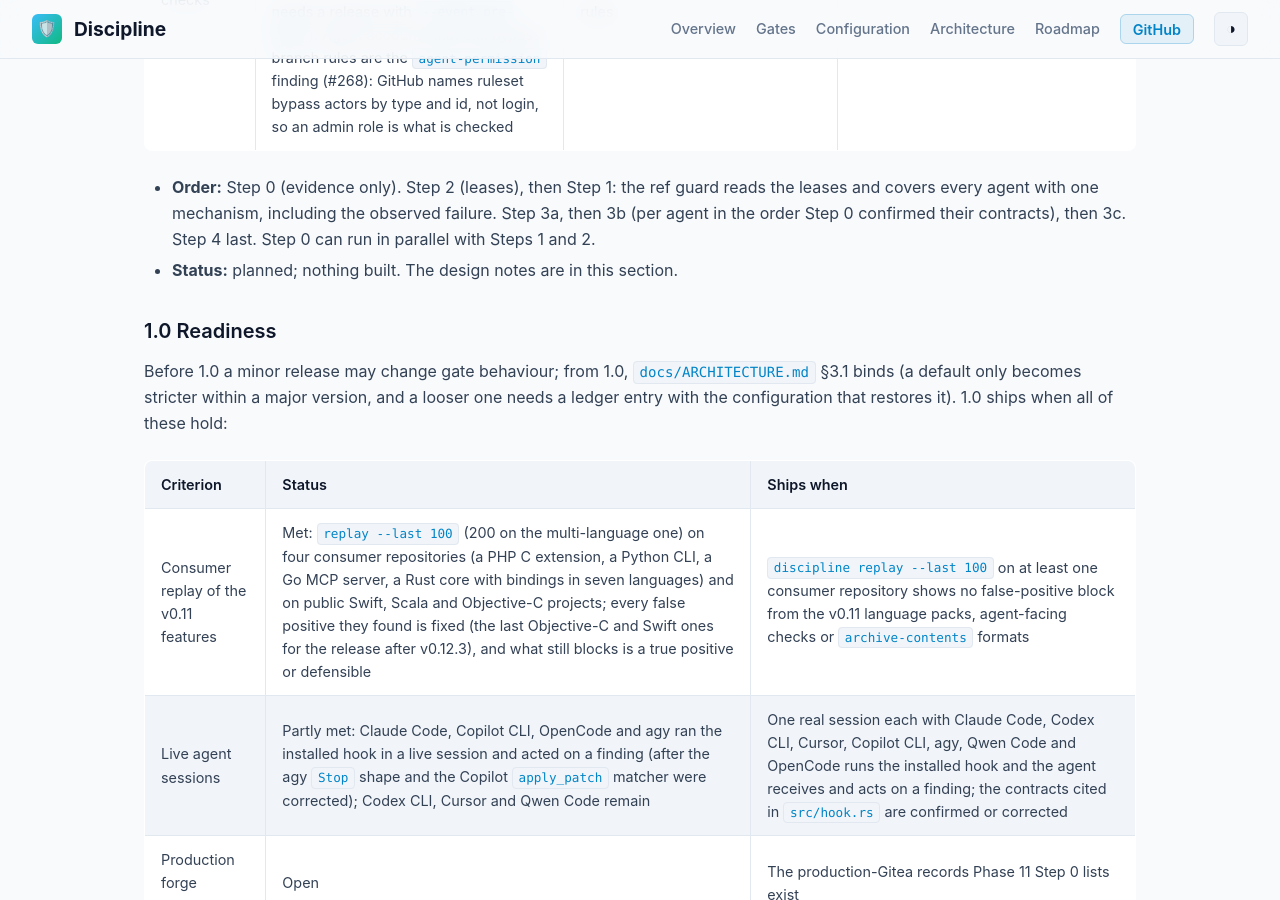
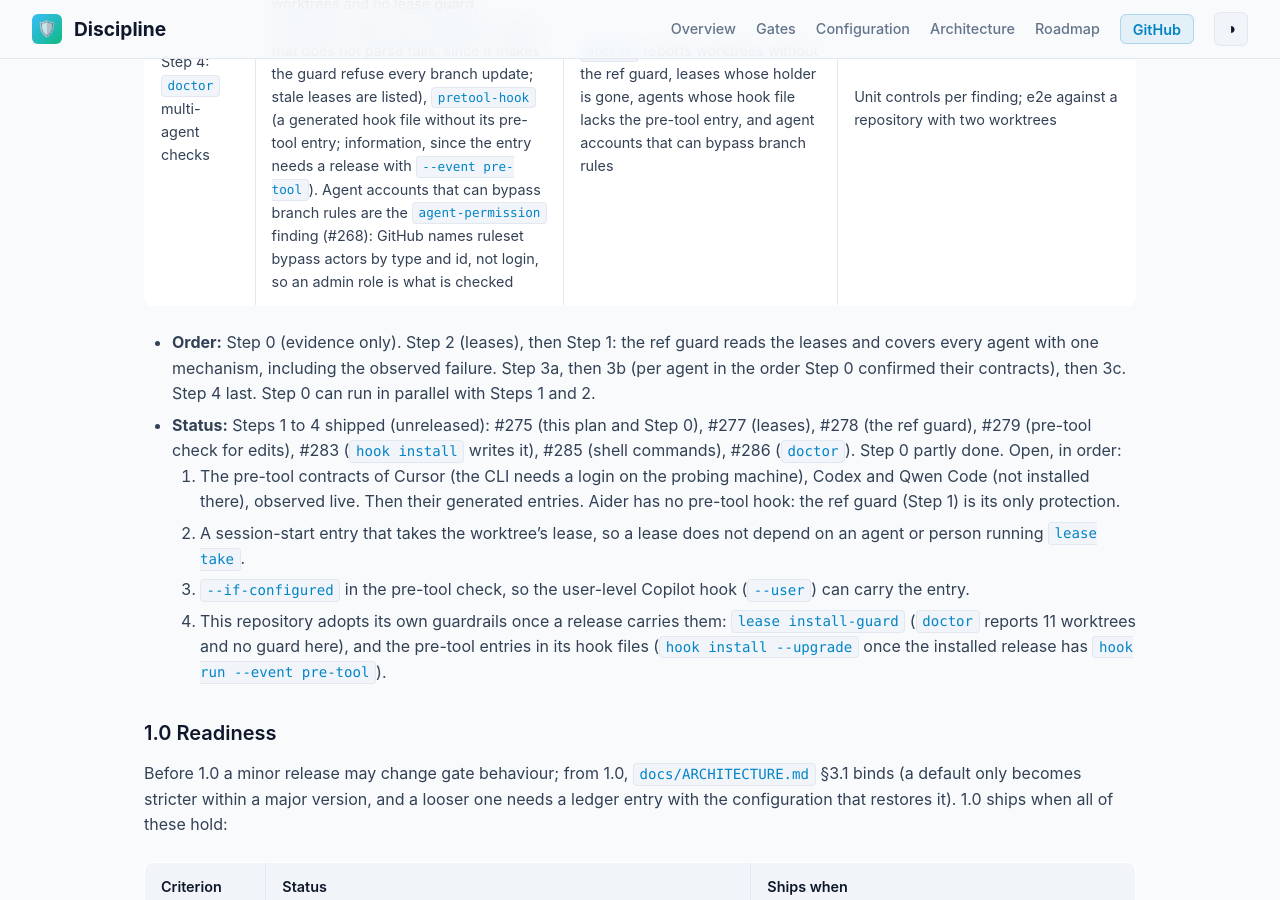
Before and after one commit to actions-marketplace-validations/orieg_discipline, a Jekyll site: the page built from docs/ROADMAP.md, in a window 1280 px wide and 900 px high, scrolled down 26918 px. Built offline with Jekyll 4.4.1, drawn with Linux system fonts in a browser that asks for light colours; some of the changed text lies outside the part shown.

Commit message:
docs(roadmap): Phase 12 and Phase 13 status after their merges (#287)
Phase 13: Steps 1 to 4 are shipped (#277, #278, #279, #283, #285, #286)
and Step 0 is partly done (#275). The open items, in order: the pre-tool
contracts of Cursor, Codex and Qwen Code, observed live, then their
entries; a session-start entry that takes the worktree's lease;
--if-configured in the pre-tool check, for the user-level Copilot hook; and
this repository adopting its own guardrails once a release carries them.
`doctor` reports 11 worktrees and no lease guard here, and the hook files
run the 0.14.4 release, which has no `--event pre-tool`. Two stale row
details are corrected: the ref guard is installed by `lease install-guard`
into the common hooks directory, not per worktree by `hook install`; and
the lease heartbeat shipped with Step 3a.

Phase 12 gains the status line it was missing: all five items shipped
(#266 to #269, then #272), both gates enabled here (#270), and the
consumer's migration, outside this repository, still open.

```diff
--- a/docs/ROADMAP.md
+++ b/docs/ROADMAP.md
@@ -348,6 +348,7 @@ A consumer runs a separate pull-request policy job of bespoke scripts beside dis
 | `ci-integrity` discipline version change, `doctor` checks | **Shipped** (unreleased; `src/guards/ci_integrity.rs`, `src/doctor.rs`) | `Discipline Version Chosen By The Change` when an Actions `uses:` ref, `version` / `binary` / `download_url` input, job container, GitLab image or `include:` moves discipline to an older release or a movable ref, or adds a binary source (an upgrade or a digest move is a note). `doctor`: `workflow-protection` (Gitea / Forgejo protected file patterns cover each workflow that runs discipline), `thread-resolution` (GitHub rulesets and classic protection, GitLab project setting), `agent-permission` (with `ratified-paths` agent logins: repository role and site administrator) | Unit controls per forge; e2e through the binary for the ci-integrity finding (Gitea container, GitLab remote include, a lifted and an upgraded case) and for `doctor` against a loopback Gitea |
 | `review-threads` gate | **Shipped** (unreleased; `src/review_threads.rs`, `src/guards/review_threads.rs`) | The pull request has no unresolved review thread, on all four forges (GitHub GraphQL `reviewThreads`, GitLab resolvable discussions, Gitea / Forgejo conversations grouped by path and line with the first comment's `resolver` deciding). A gate rather than the run-level `[pull_policy]` table first proposed: it gets severity, frozen finding codes and `config-integrity` without new machinery | Unit tests per forge; e2e against a loopback Gitea answering with the shapes observed live; a resolved conversation with an unresolved reply passes |
 
+- **Status:** all five items shipped (unreleased): #266, #267, #268, #269, then #272 (a `doctor` fix for bot logins). This repository enables `ratified-paths` and `review-threads` (#270), and the action now always passes its `token` to the binary. Open: the consumer's migration (a parallel run beside its pr-policy job, comparing verdicts, then removing the scripts), which is outside this repository.
 - **Live observations** (RUN 2026-09-28 on throwaway local instances, Gitea 1.24.7 and Forgejo 12.0.4, test accounts only): a never-edited comment's `created_at` equals its `updated_at`; a reaction by another user leaves `updated_at` unchanged; a write collaborator can edit another user's comment through the API (HTTP 200), the comment keeps its author and only `updated_at` moves (Forgejo refuses the collaborator's backdated `updated_at` with 403); `issues/{n}` of a missing issue is 404 on both, and its `comments` 500 on Gitea (`issue does not exist`) and 404 on Forgejo; the issue-comments endpoint ignores `limit` / `page` and returns every comment with `X-Total-Count` and no `Link`; a review conversation is the comments on one path and line across reviews, and resolving it sets `resolver` on its first comment only (unresolve clears it; Gitea's `resolve_conversation` web endpoint answered 400 to a scripted request yet applied the change).
 
 ### Phase 13: Multi-Agent Guardrails Before The Edit
@@ -356,15 +357,19 @@ Several coding agents (Claude Code, Codex, Copilot CLI, agy, Cursor, Qwen Code,
 | Item | Status | Work | Ships when |
 |---|---|---|---|
 | Step 0: pre-tool contracts, observed live | **Partly done** (RUN 2026-09-28): Claude Code 2.1.282, Copilot CLI 1.0.88, agy 1.2.12, OpenCode 1.18.25. Open: Cursor (the CLI needs a login on the probing machine), Codex and Qwen Code (not installed). Aider has no pre-tool hook | For each agent, record the pre-tool event, its payload fields (tool name, the edit's target path, the shell command, the session id, `cwd`) and its deny shape, by running it live as the existing hooks were. Each probe ran a throwaway repository with a hook that saved its payload and answered deny, and asked the agent to write a file. Recorded: Claude Code `PreToolUse` (exit 2, or `permissionDecision: "deny"`); Copilot CLI `preToolUse` (`permissionDecision: "deny"`, probed with an isolated `COPILOT_HOME` trusting only the probe); agy `PreToolUse` (`{"decision": "deny", "reason"}`; exit 2 also blocks, as a failed hook); OpenCode `tool.execute.before` (the plugin throws; it sees reads too). Every write target arrived as an absolute path, and every payload names its session | Each supported agent has a recorded payload sample and deny output under `tests/fixtures/pretool/` (pinned by `tests/test_pretool_fixtures.rs`), and the table in docs/CONFIGURATION.md states per agent what can be blocked before it runs |
-| Step 1: git-level ref guard | **Shipped** (unreleased; `discipline lease install-guard` writes the `reference-transaction` hook, `discipline lease guard` is its body) | A `reference-transaction` git hook, installed per worktree by `discipline hook install`, that refuses a ref update (rebase, `branch -f`, reset, `update-ref`) of a branch leased by another live session (Step 2). The refusal names the owner. Git runs it whatever the agent is, including Aider and a plain shell. Remote force-push races stay with `--force-with-lease` and the ruleset's non-fast-forward rule | An e2e test with two worktrees: a rebase from the second of a branch leased by the first is refused and names the lease holder; the holder's own rebase and an expired lease are not refused |
-| Step 2: worktree and branch leases | **Shipped** (unreleased; `src/lease.rs`, `discipline lease take / release / list / check`). The session-start hook that takes a lease and the heartbeat from `hook run` come with Step 3 | A lease file per worktree in the repository's common git directory (`<common git dir>/discipline/leases/`), holding agent, session id, worktree path, branches and a heartbeat. It is written by the session-start hook where the agent has one, and otherwise by `discipline lease take`. `discipline lease list` shows the holders. A lease whose heartbeat is stale can be taken over explicitly (`lease take --steal`), never silently. The lease file is shared state, not scratch: it stays in the git directory and is never committed | Unit tests pin the stale-heartbeat rule and a concurrent take (one wins, the other is refused); e2e covers take, list, steal and release |
+| Step 1: git-level ref guard | **Shipped** (unreleased; `discipline lease install-guard` writes the `reference-transaction` hook, `discipline lease guard` is its body) | A `reference-transaction` git hook, installed once for every worktree (in `core.hooksPath`, else the common `hooks/` directory) by `discipline lease install-guard`, that refuses a ref update (rebase, `branch -f`, reset, `update-ref`) of a branch leased by another live session (Step 2). The refusal names the owner. Git runs it whatever the agent is, including Aider and a plain shell. Remote force-push races stay with `--force-with-lease` and the ruleset's non-fast-forward rule | An e2e test with two worktrees: a rebase from the second of a branch leased by the first is refused and names the lease holder; the holder's own rebase and an expired lease are not refused |
+| Step 2: worktree and branch leases | **Shipped** (unreleased; `src/lease.rs`, `discipline lease take / release / list / check`). Each pre-tool call refreshes the worktree's heartbeat (Step 3a); a session-start entry that takes the lease automatically is still open | A lease file per worktree in the repository's common git directory (`<common git dir>/discipline/leases/`), holding agent, session id, worktree path, branches and a heartbeat. It is written by the session-start hook where the agent has one, and otherwise by `discipline lease take`. `discipline lease list` shows the holders. A lease whose heartbeat is stale can be taken over explicitly (`lease take --steal`), never silently. The lease file is shared state, not scratch: it stays in the git directory and is never committed | Unit tests pin the stale-heartbeat rule and a concurrent take (one wins, the other is refused); e2e covers take, list, steal and release |
 | Step 3a: `hook run --event pre-tool` for edits | **Shipped** (unreleased; `src/pretool.rs`) | Reads each agent's pre-tool payload (the Step 0 fixtures): Claude Code, Copilot CLI, agy, OpenCode, and Codex / Qwen Code in Claude Code's shape. For an edit tool, the target is resolved (relative to `cwd`, symlinks followed) and refused when it lies in another worktree of the repository (the deepest worktree root wins, since agent worktrees often sit inside the main checkout), when another live session leases this worktree, or when it matches `scope-confinement`'s `forbidden_paths`. An edit tool whose target cannot be read, a payload that is not JSON, and a check that cannot be made (a lease that cannot be read) are refused. An edit outside the repository is not refused: agents use scratch directories. Each call refreshes this worktree's lease heartbeat. `--observe` logs and lets the call through | e2e per agent with the recorded payloads: into another worktree refused in the agent's recorded deny shape, its own allowed, a leased worktree refused until released, observe mode logged, fail-closed cases refused |
 | Step 3b: `hook install` writes the pre-tool entries | **Shipped** (unreleased; RUN 2026-09-28: Claude Code 2.1.282, Copilot CLI 1.0.88, agy 1.2.12 and OpenCode 1.18.25 each ran their generated file in a throwaway repository with a nested second worktree; the write into the other worktree was refused before it happened and the write in its own worktree went through). Open: the session-start entry that takes the lease; Codex and Qwen Code; the user-level Copilot hook (needs `--if-configured` in the pre-tool check) | Add the pre-tool entry to each agent's generated hook file (Claude Code `PreToolUse`, Copilot CLI `preToolUse`, agy `PreToolUse`, OpenCode `tool.execute.before`), in observe mode first; a session-start entry that takes the worktree's lease where the agent has one. Codex and Qwen Code wait until their contracts are observed live | Each generated file re-run live with its agent: an edit into another worktree is refused and one in its own worktree is not |
 | Step 3c: shell commands | **Shipped** (unreleased; `pretool::judge_shell`, `tree-sitter-bash` 0.25). Shell payloads recorded live (RUN 2026-09-28): Copilot `bash` / `toolArgs.command`, agy `run_command` / `toolCall.args.CommandLine` with its `Cwd`, OpenCode `bash` / `output.args.command`. Refused: `cd` into another worktree; `git -C` / `--git-dir` / `--work-tree` into one, other than a read-only subcommand; an output redirect into one; a force push of a branch another worktree leases; a path in those positions that expands at run time; a command that does not parse. Live: Claude Code's `Bash` redirect into another worktree was refused through the generated hook | Parse a shell tool's command with the tree-sitter bash grammar (AGENTS.md §2.3: no substring matching) and refuse `git -C <other worktree>`, `cd` into another worktree, and a force push of a branch another worktree leases | Unit controls over command forms (quoting, `&&` chains, subshells); e2e per agent with its shell payload |
 | Step 4: `doctor` multi-agent checks | **Shipped** (unreleased; `doctor::multi_agent_findings`): `ref-guard` (a warning with several worktrees and no lease guard, information with one), `leases` (a lease that does not parse fails, since it makes the guard refuse every branch update; stale leases are listed), `pretool-hook` (a generated hook file without its pre-tool entry; information, since the entry needs a release with `--event pre-tool`). Agent accounts that can bypass branch rules are the `agent-permission` finding (#268): GitHub names ruleset bypass actors by type and id, not login, so an admin role is what is checked | `doctor` reports worktrees without the ref guard, leases whose holder is gone, agents whose hook file lacks the pre-tool entry, and agent accounts that can bypass branch rules | Unit controls per finding; e2e against a repository with two worktrees |
 
 - **Order:** Step 0 (evidence only). Step 2 (leases), then Step 1: the ref guard reads the leases and covers every agent with one mechanism, including the observed failure. Step 3a, then 3b (per agent in the order Step 0 confirmed their contracts), then 3c. Step 4 last. Step 0 can run in parallel with Steps 1 and 2.
-- **Status:** planned; nothing built. The design notes are in this section.
+- **Status:** Steps 1 to 4 shipped (unreleased): #275 (this plan and Step 0), #277 (leases), #278 (the ref guard), #279 (pre-tool check for edits), #283 (`hook install` writes it), #285 (shell commands), #286 (`doctor`). Step 0 partly done. Open, in order:
+  1. The pre-tool contracts of Cursor (the CLI needs a login on the probing machine), Codex and Qwen Code (not installed there), observed live. Then their generated entries. Aider has no pre-tool hook: the ref guard (Step 1) is its only protection.
+  2. A session-start entry that takes the worktree's lease, so a lease does not depend on an agent or person running `lease take`.
+  3. `--if-configured` in the pre-tool check, so the user-level Copilot hook (`--user`) can carry the entry.
+  4. This repository adopts its own guardrails once a release carries them: `lease install-guard` (`doctor` reports 11 worktrees and no guard here), and the pre-tool entries in its hook files (`hook install --upgrade` once the installed release has `hook run --event pre-tool`).
 
 ### 1.0 Readiness
 Before 1.0 a minor release may change gate behaviour; from 1.0, `docs/ARCHITECTURE.md` §3.1 binds (a default only becomes stricter within a major version, and a looser one needs a ledger entry with the configuration that restores it). 1.0 ships when all of these hold:
```
